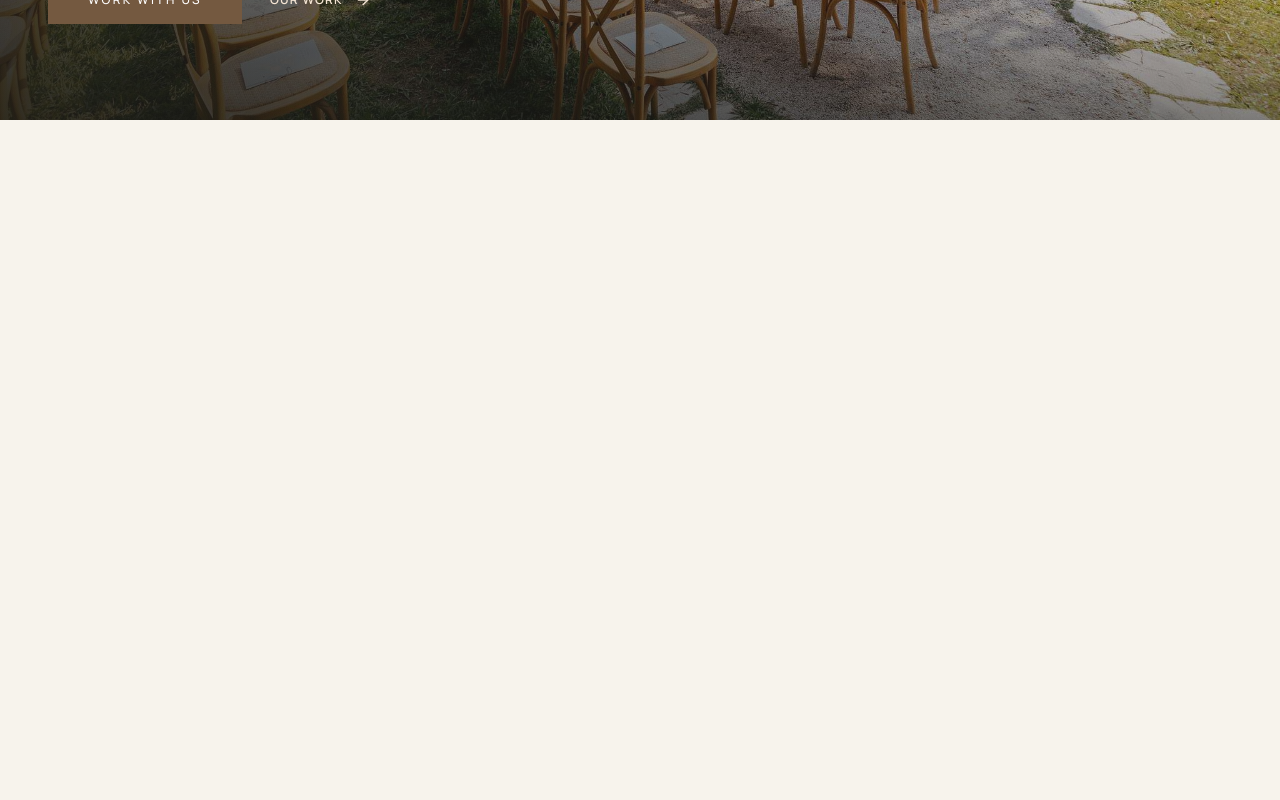
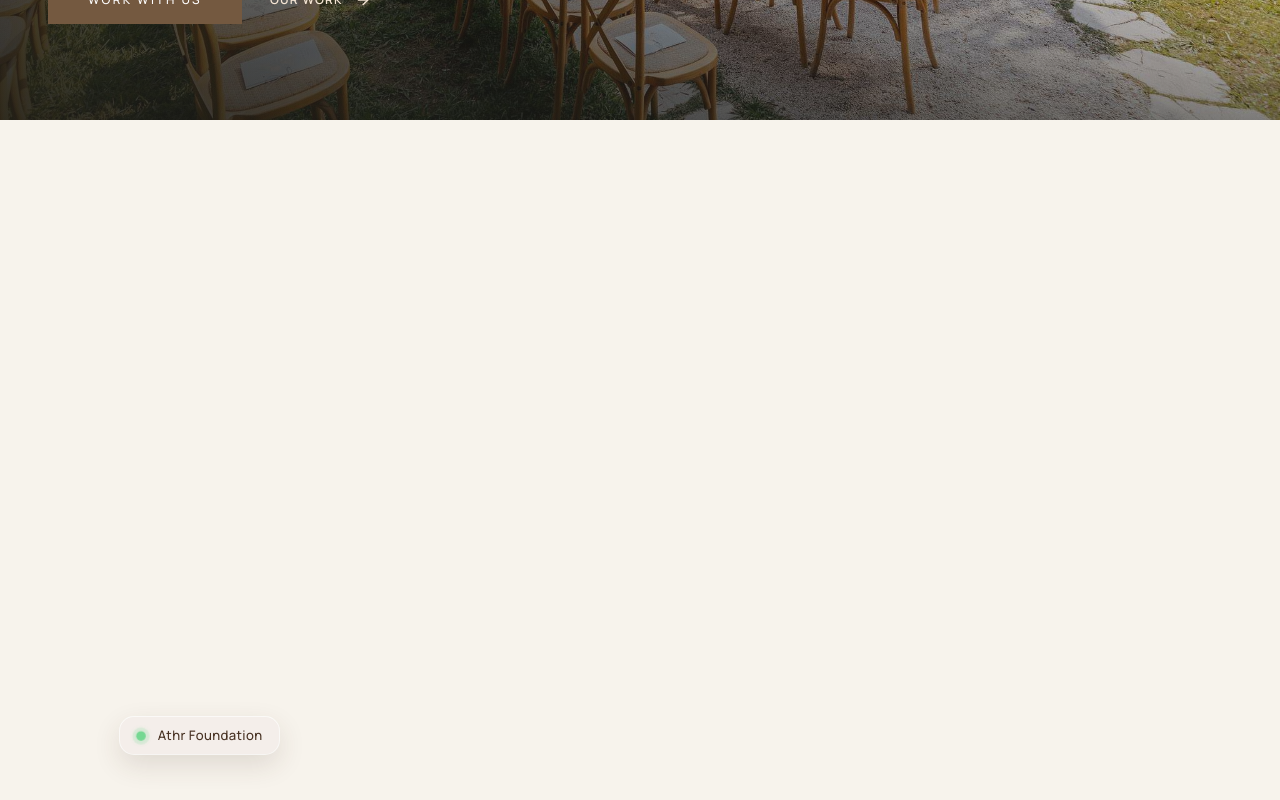
Before and after one commit to zakad00e2/deema1, a React (Vite) app: page / in a window 1280 px wide. Shown: the part 680-1480 px from the top of the page. Built offline with nearby package versions, Linux system fonts and the light colour scheme.

Commit message:
Refactor code structure for improved readability and maintainability

```diff
--- a/src/App.tsx
+++ b/src/App.tsx
@@ -225,7 +225,8 @@ const Hero = () => {
 
 const About = () => {
   const sectionRef = useRef(null);
-  const { t, isRTL } = useLanguage();
+  const { t, isRTL, locale } = useLanguage();
+  const aboutBadgeText = locale === "ar" ? "مـــــــــؤسـسة أثـــــــــــــر " : "Athr Foundation";
 
   useGSAP(() => {
     const tl = gsap.timeline({
@@ -239,11 +240,6 @@ const About = () => {
     tl.fromTo(".about-img",
       { opacity: 0, x: isRTL ? 50 : -50 },
       { opacity: 1, x: 0, duration: 1, ease: "power3.out" }
-    )
-    .fromTo(".about-badge",
-      { opacity: 0, y: 20 },
-      { opacity: 1, y: 0, duration: 0.6, ease: "power2.out" },
-      "-=0.6"
     )
     .fromTo(".about-text > *",
       { opacity: 0, y: 30 },
@@ -273,21 +269,25 @@ const About = () => {
   }, { scope: sectionRef });
 
   return (
-    <section ref={sectionRef} className="py-32 bg-brand-surface-low overflow-hidden">
+    <section ref={sectionRef} className="py-20 md:py-24 bg-brand-surface-low overflow-hidden">
       <div className="max-w-360 mx-auto px-6 md:px-12">
-        <div className="grid grid-cols-1 md:grid-cols-2 gap-24 items-center">
+        <div className="grid grid-cols-1 md:grid-cols-2 gap-16 md:gap-20 items-center">
           <div className={`${isRTL ? "order-2 md:order-2" : "order-2 md:order-1"} relative`}>
             <img
-              src="https://images.unsplash.com/photo-1573496359142-b8d87734a5a2?auto=format&fit=crop&w=800&q=80"
+              src="/deema1.jpg"
               alt="Deema - Professional portrait"
-              className="about-img w-full h-150 object-cover editorial-shadow"
+              className="about-img w-[90%] md:w-[80%] mx-auto h-[32rem] md:h-[34rem] block object-cover object-top editorial-shadow"
               referrerPolicy="no-referrer"
             />
-            <div className={`about-badge absolute -bottom-8 ${isRTL ? "-right-8" : "-left-8"} hidden md:block w-64 bg-white/40 backdrop-blur-md p-8 editorial-shadow border border-white/20`}>
-              <p className="text-[0.6rem] uppercase tracking-[0.3em] text-brand-secondary font-bold mb-2">{t("about.signatureLabel")}</p>
-              <p className="text-sm font-serif leading-tight italic">
-                {t("about.signature")}
-              </p>
+            <div className={`about-badge absolute bottom-5 md:bottom-7 ${isRTL ? "right-[9%] md:right-[13%]" : "left-[9%] md:left-[13%]"}`}>
+              <div
+                className={`inline-flex w-fit items-center rounded-[14px] bg-[#f4eeea] px-4 py-3 shadow-[0_10px_28px_rgba(71,49,34,0.14)] ring-1 ring-white/70 flex-row justify-start gap-3`}
+              >
+                <span className="status-glow-dot h-2.5 w-2.5 shrink-0 rounded-full bg-[#46cf72]" />
+                <span className={`whitespace-nowrap font-medium leading-none text-[#473122] ${isRTL ? "text-[1rem] text-right" : "text-[0.82rem] text-left tracking-[0.03em]"}`}>
+                  {aboutBadgeText}
+                </span>
+              </div>
             </div>
           </div>
           <div className={`${isRTL ? "order-1 md:order-1" : "order-1 md:order-2"} about-text`}>
--- a/src/i18n/en.ts
+++ b/src/i18n/en.ts
@@ -20,6 +20,7 @@ const en = {
     label: "Meet Deema",
     title: "Creative excellence in every touchpoint.",
     bio: "Deema is the creative mind behind \"Athr,\" seamlessly blending strategic marketing precision with a refined artistic approach to event design and execution. With a strong eye for detail and a deep understanding of brand storytelling, she transforms ideas into thoughtfully curated experiences. Driven by the belief that true impact—your \"Athr\"—lives in the finest details, she focuses on crafting immersive environments where every element has purpose, allowing brands to come to life in a natural and authentic way while creating meaningful, lasting connections with audiences.",
+    badge: "Athr Foundation",
     signatureLabel: "Signature",
     signature:
       "\"The mark we leave is defined by the intentionality of every small detail.\"",
--- a/src/index.css
+++ b/src/index.css
@@ -156,3 +156,20 @@
   from { opacity: 0; transform: translateY(8px); }
   to   { opacity: 1; transform: translateY(0); }
 }
+
+@keyframes status-glow {
+  0%, 100% {
+    opacity: 0.55;
+    transform: scale(0.92);
+    box-shadow: 0 0 0 4px rgba(70, 207, 114, 0.12), 0 0 0 0 rgba(70, 207, 114, 0.18);
+  }
+  50% {
+    opacity: 1;
+    transform: scale(1);
+    box-shadow: 0 0 0 4px rgba(70, 207, 114, 0.2), 0 0 18px 2px rgba(70, 207, 114, 0.45);
+  }
+}
+
+.status-glow-dot {
+  animation: status-glow 1.8s ease-in-out infinite;
+}
```
Also changed, not shown: public/deema.PNG (added), public/deema1.jpg (added).
